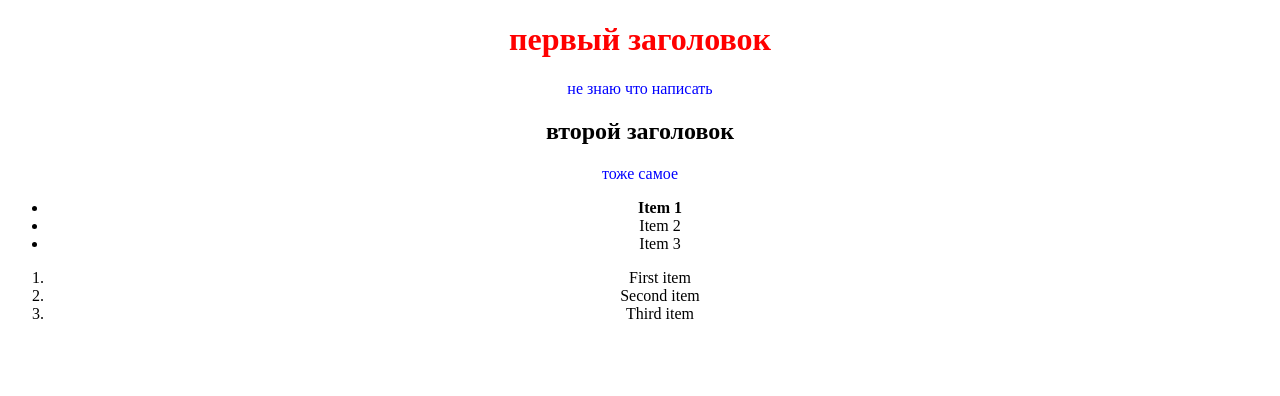
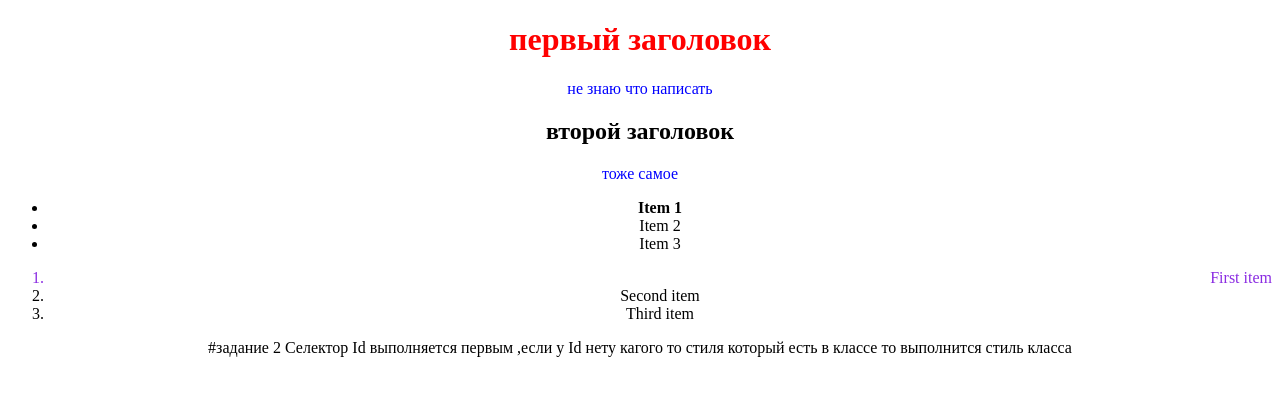
Before and after one commit to nuras1l/web-Practice, a plain HTML site: page index6.html in a window 1280 px wide. Drawn offline with Linux system fonts and the light colour scheme.

Commit message:
Селекторы

```diff
--- a/index6.html
+++ b/index6.html
@@ -17,10 +17,11 @@
             <li>Item 3</li>
         </ul>
         <ol>
-            <li>First item</li>
+            <li  class="SecondClass" id = "SecondId">First item</li>
             <li>Second item</li>
             <li>Third item</li>
         </ol>
 
     </body>
 </html>
+#задание 2 Селектор Id выполняется первым ,если у Id нету кагого то стиля который есть в классе то выполнится стиль класса
--- a/style6.css
+++ b/style6.css
@@ -6,3 +6,8 @@ color: blue;
 #FirstId {color: red;
 }
 body {text-align: center;}
+.SecondClass {color: brown;
+text-align: right;}
+
+#SecondId {color: blueviolet;
+}
```
